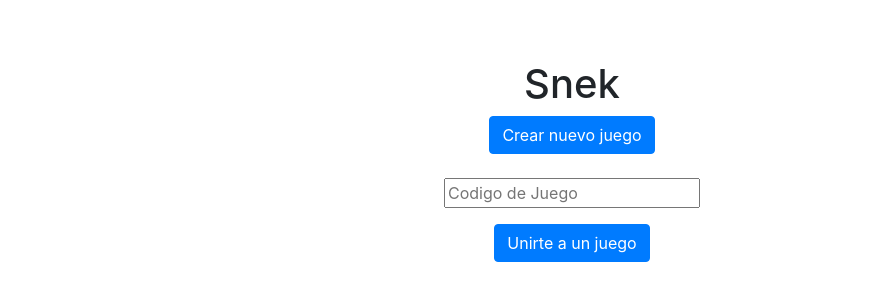
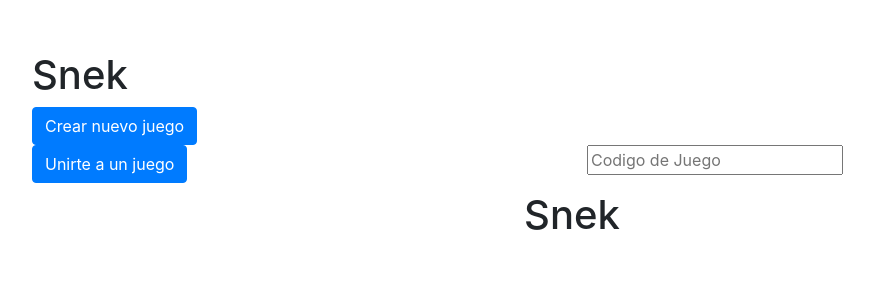
Before and after one commit to NavyStarite/SnakePVP, a plain HTML site: page frontend/index.html in a window 1280 px wide. Shown: the part 239-540 px from the top of the page, without its empty margins (68-942 px from the left). Drawn offline with nearby package versions, Linux system fonts and the light colour scheme; no server answers.

Commit message:
Update index.html
grid part two

```diff
--- a/frontend/index.html
+++ b/frontend/index.html
@@ -26,26 +26,46 @@
 
       <div id="initialScreen" class="h-100">
         <div class="d-flex flex-column align-items-center justify-content-center h-100">
-            <h1>Snek</h1>
-            <button
+          <div class="container">
+            <div class="row">
+              <div class="col">
+                <h1>Snek</h1>
+              </div>
+            </div>
+            <div class="row">
+              <div class="col">
+                <button
               type="submit"
               class="btn btn-primary"
               id="newGameButton"
             >
               Crear nuevo juego
             </button>
-            <br>
-            <div> </div>
-            <div class="form-group">
-              <input type="text" placeholder="Codigo de Juego" id="gameCodeInput"/>
+              </div>
             </div>
-            <button
+            <div class="row">
+              <div class="col">
+                <button
               type="submit"
               class="btn btn-primary"
               id="joinGameButton"
             >
               Unirte a un juego
             </button>
+              </div>
+              <div class="col">
+                <div class="form-group">
+                  <input type="text" placeholder="Codigo de Juego" id="gameCodeInput"/>
+                </div>
+              </div>
+            </div>
+          </div>
+            <h1>Snek</h1>
+
+            <br>
+            <div> </div>
+
+
         </div>
       </div>
 
```
